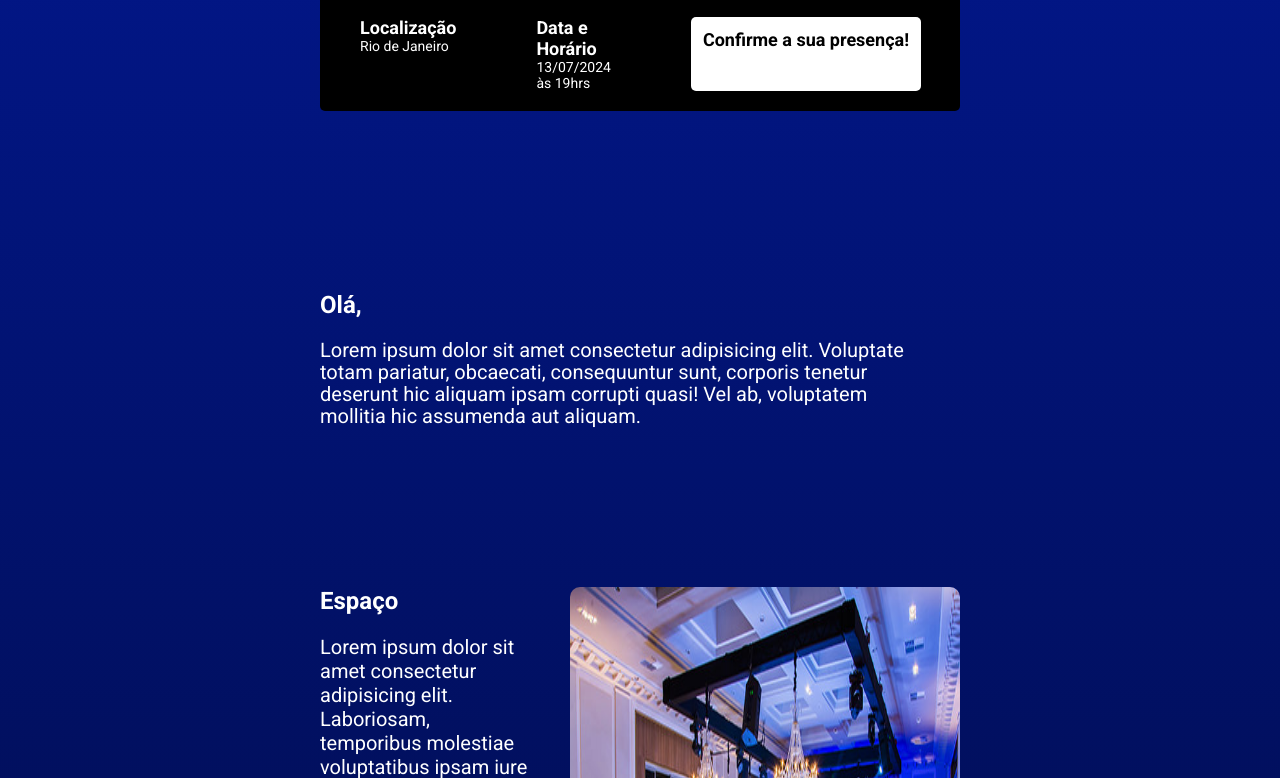
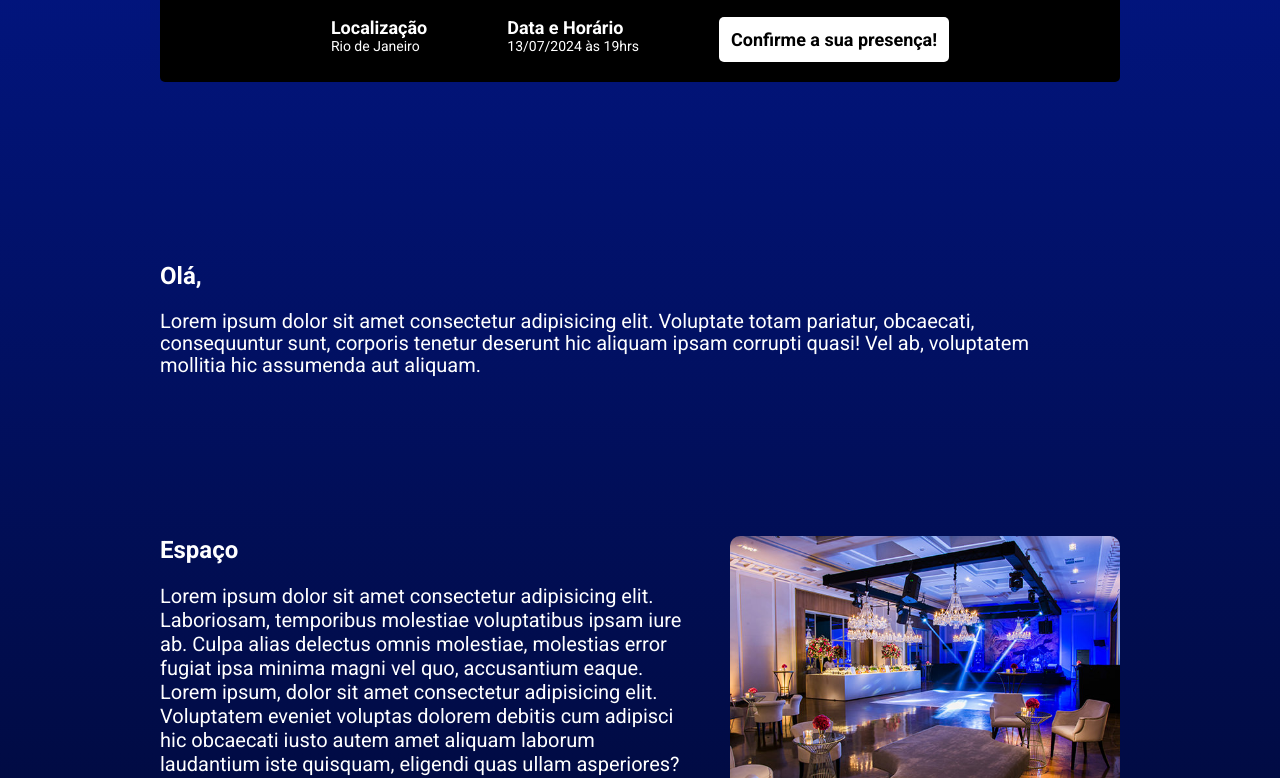
Before and after one commit to juliocamorim/hb_page, a website built with Parcel: page src/index.html in a window 1280 px wide. Shown: the part 303-1081 px from the top of the page. Built offline with nearby package versions, Linux system fonts and the light colour scheme.

Commit message:
alterando o width do .container no main.scss

```diff
--- a/src/styles/main.scss
+++ b/src/styles/main.scss
@@ -18,8 +18,8 @@
     background-image: linear-gradient(variables.$darkBlue, variables.$black);
 }
 .container {
-    max-width: 900px;
-    width: 50%;
+    max-width: 960px;
+    width: 100%;
     margin: 0 auto;
 
     @media (max-width: 640px) {
```
